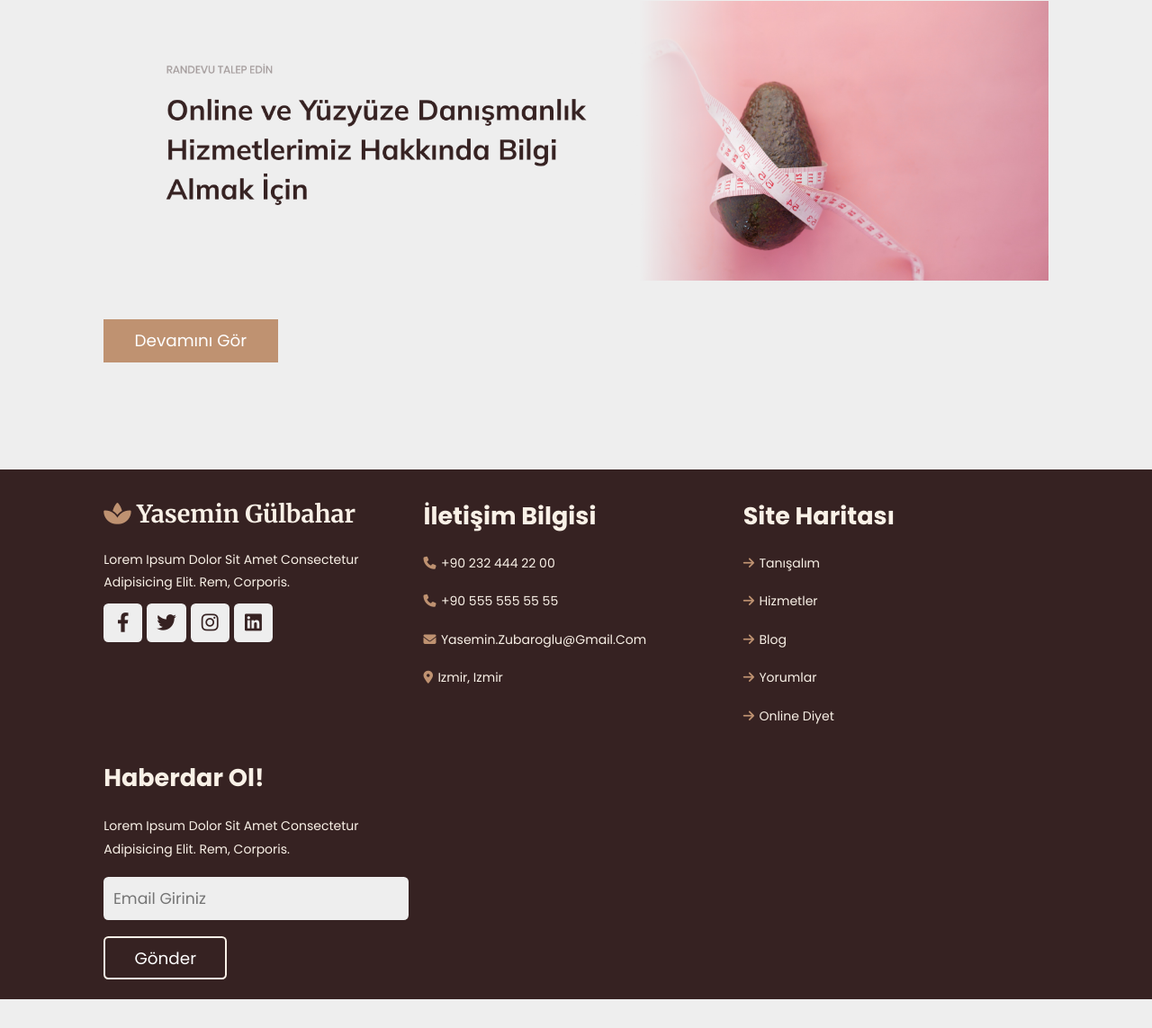
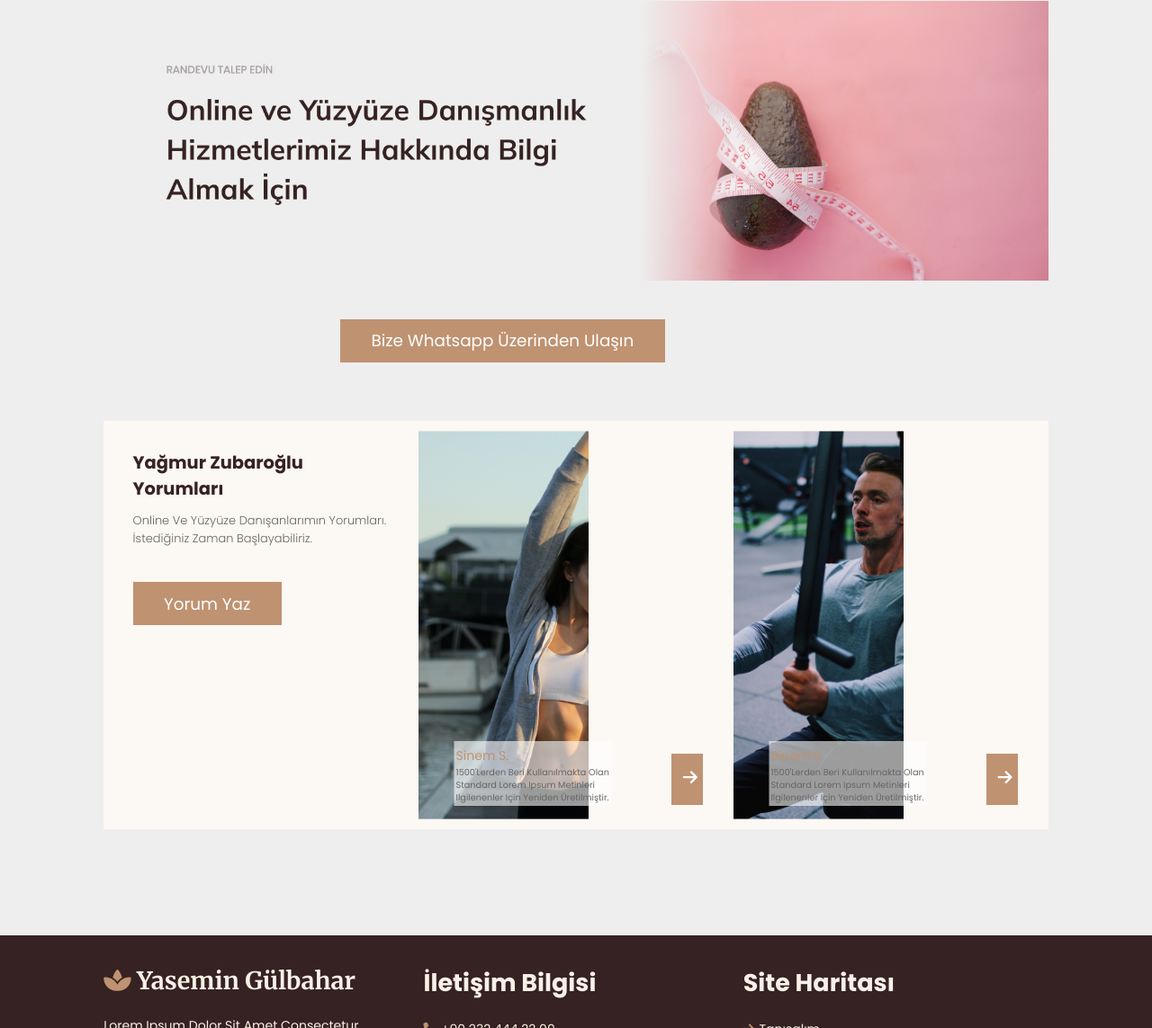
Before and after one commit to cemcolpan/DytYagmurGulbahar, a plain HTML site: page index.html in a window 1280 px wide. Shown: the part 1934-3077 px from the top of the page at 90% size. Before the commit the page ends 3045 px from the top, so only its background shows below. Drawn offline with Linux system fonts and the light colour scheme.

Commit message:
comments section

```diff
--- a/css/style.css
+++ b/css/style.css
@@ -298,17 +298,92 @@ section{
     padding: 1rem 0;
 }
 
-.banner .box-container{
-    display: grid;
-    grid-template-columns: repeat(auto-fit, minmax(30rem,1fr));
-    gap:0rem;
-}
-
 .banner .box-container .box img{
     margin:1rem 0;
     width:100%;
     object-fit: cover;
 }
+.banner .box-container .box-whatsapp{
+    position: absolute;
+    left: 35rem;
+}
+
+
+.comments .box-container{
+    display: grid;
+    grid-template-columns: repeat(auto-fit, minmax(30rem,1fr));
+    background:#FCF8F3;
+    font-size: 1.5rem;
+}
+
+.comments .box-container .box-left{
+    padding: 3rem 3rem;
+    background:#FCF8F3;
+    text-align: start;
+    font-size: 1.5rem;
+}
+
+.comments .box-container .box-left h3{
+    font-size: 1.8rem;
+    font-family: 'Poppins', sans-serif;
+    font-weight: 700;
+    color: var(--black);
+}
+
+.comments .box-container .box-left p{
+    font-size: 1.2rem;
+    font-family: 'Poppins', sans-serif;
+    font-weight: 300;
+    color: var(--light-color);
+    padding: 1rem 0;
+}
+
+
+.comments .box-container .banner {
+    height: 40rem;
+    margin-top: 1rem;
+    margin-bottom: 1rem;
+    overflow: hidden;
+    position: relative;
+}
+
+.comments .box-container .banner img {
+    height: 100%;
+    width: 54%;
+    object-fit: cover;
+}
+
+.comments .box-container .banner .content{
+    width: 50%;
+    padding: .2rem .2rem;
+    position: absolute;
+    top: 80%; left: 8.5rem;
+    transform: translate(-30%);
+    background-color:rgba(255, 255, 255, 0.6);
+}
+
+.comments .box-container .banner .content span{
+    font-size: 1.3rem;
+    font-family: 'Poppins', sans-serif;
+    font-weight: 400;
+    color: var(--brown);
+}
+
+.comments .box-container .banner .content h3{
+    font-size: .9rem;
+    font-family: 'Poppins', sans-serif;
+    font-weight: 400;
+    color: var(--light-color);
+}
+
+.comments .box-container .banner a {
+    width: 10%;
+    height: 13%;
+    padding: 1rem 1rem;
+    position: absolute;
+    top: 77%; left: 26rem;
+}
+
 
 
 .footer{
--- a/index.html
+++ b/index.html
@@ -117,16 +117,46 @@
             <div class="box">
                 <img src="image/banner.png" alt="">
             </div>
-        </div>
-        <div class="box">
-            <input type="submit" value="Devamını Gör" class="btn-brown">
+            <div class="box-whatsapp">
+                <input type="submit" value="Bize Whatsapp Üzerinden Ulaşın" class="btn-brown">
+            </div>
         </div>
     </section>
+
     <!--Banner section ends-->
 
     <!--Whatsapp section starts-->
 
     <!--Whatsapp section ends-->
+
+    <!--Yorumlar section starts-->
+    <section class="comments" id="comments">
+        <div class="box-container">
+            <div class="box-left">
+                <h3>Yağmur Zubaroğlu</h3>
+                <h3>Yorumları</h3>
+                <p>Online ve Yüzyüze danışanlarımın yorumları. İstediğiniz zaman başlayabiliriz.</p>
+                <input type="submit" value="Yorum Yaz" class="btn-brown">
+            </div>
+            <div class="banner">
+                <img src="image/comments-img-1.png" alt="">
+                <div class="content">
+                    <span>Sinem S.</span>
+                    <h3>1500'lerden beri kullanılmakta olan standard Lorem Ipsum metinleri ilgilenenler için yeniden üretilmiştir. </h3>
+                </div>
+                <a href="#" class="btn-brown"><i class="fa-solid fa-arrow-right"></i></a>
+            </div>
+            <div class="banner">
+                <img src="image/comments-img-2.png" alt="">
+                <div class="content">
+                    <span>Sinem S.</span>
+                    <h3>1500'lerden beri kullanılmakta olan standard Lorem Ipsum metinleri ilgilenenler için yeniden üretilmiştir. </h3>
+                </div>
+                <a href="#" class="btn-brown"><i class="fa-solid fa-arrow-right"></i></a>
+            </div>
+        </div>
+    </section>
+    <!--Yorumlar section ends-->
 
     <!-- Footer section starts -->
     <section class="footer">
```
Also changed, not shown: image/comments-img-1.png (added), image/comments-img-2.png (added), image/comments-img-3.png (added).
